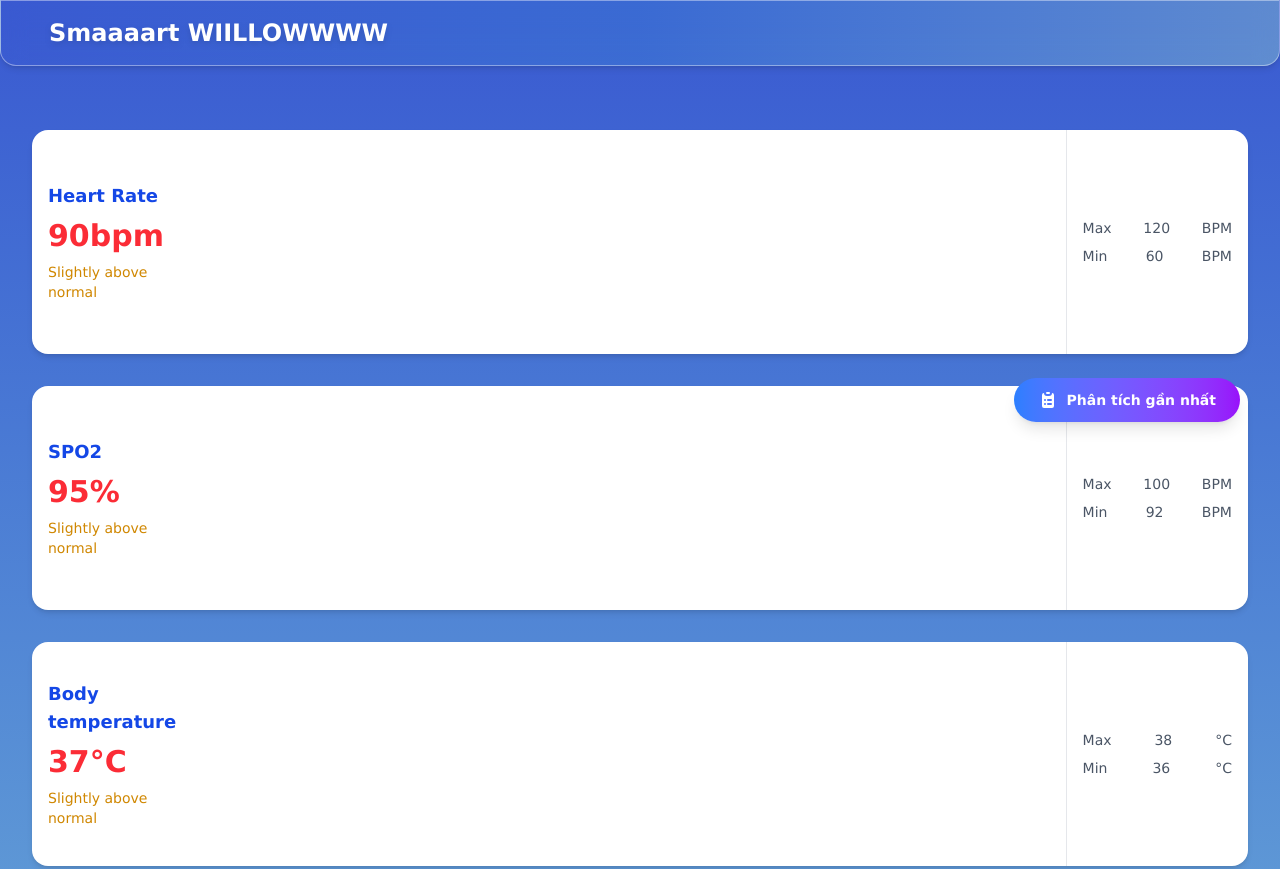
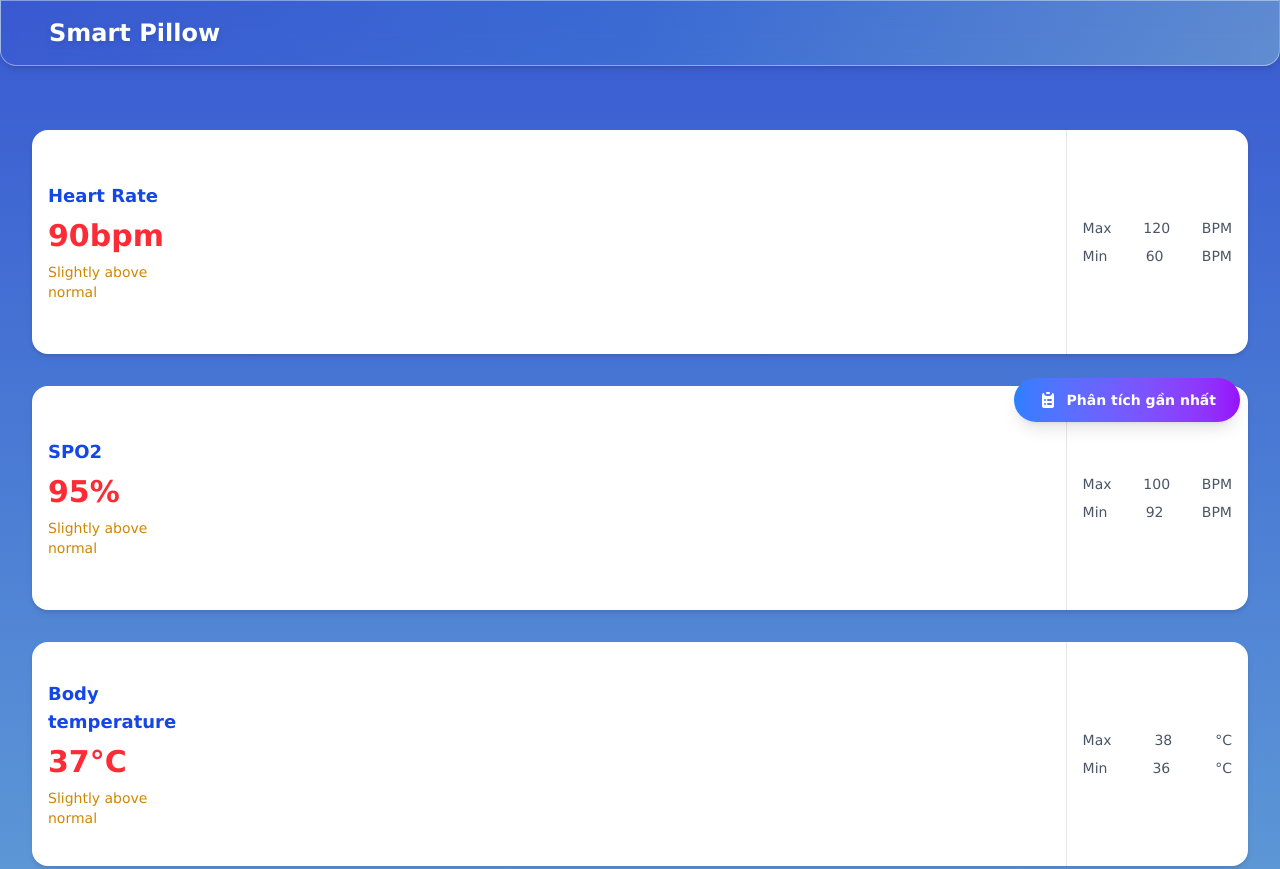
Before and after one commit to LeVietHa05/in-2k8-goithongminh, a website: page public/index.html in a window 1280 px wide. Shown: the top 869 px of the page. Drawn offline with nearby package versions, Linux system fonts and the light colour scheme; no server answers.

Commit message:
change header

```diff
--- a/public/index.html
+++ b/public/index.html
@@ -14,7 +14,7 @@
         class="max-w-7xl mx-auto px-4 sm:px-6 lg:px-8 flex justify-between items-center"
       >
         <h1 class="text-2xl font-bold text-white drop-shadow-md">
-          Smaaaart WIILLOWWWW
+          Smart Pillow
         </h1>
       </div>
     </header>
```
